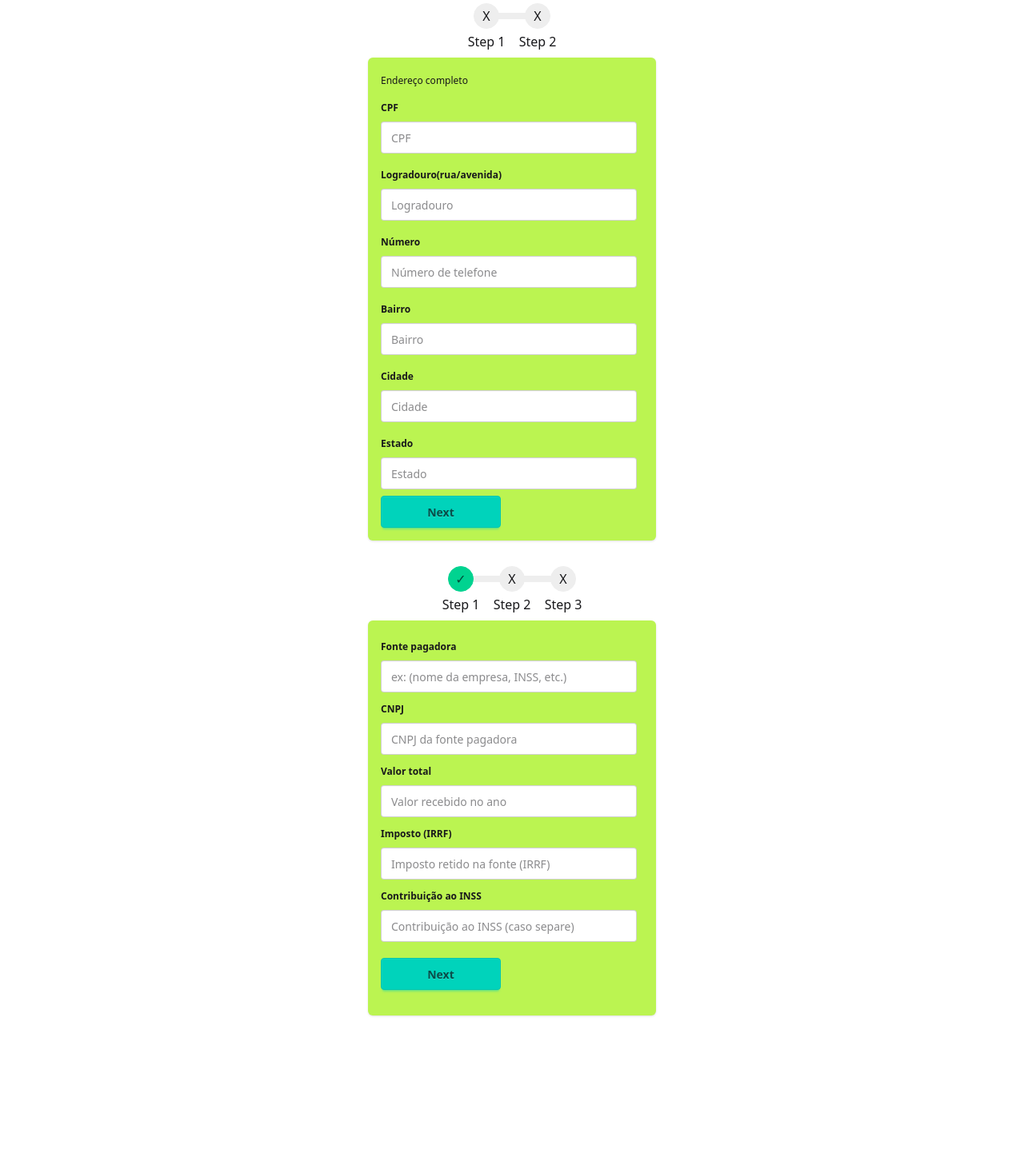
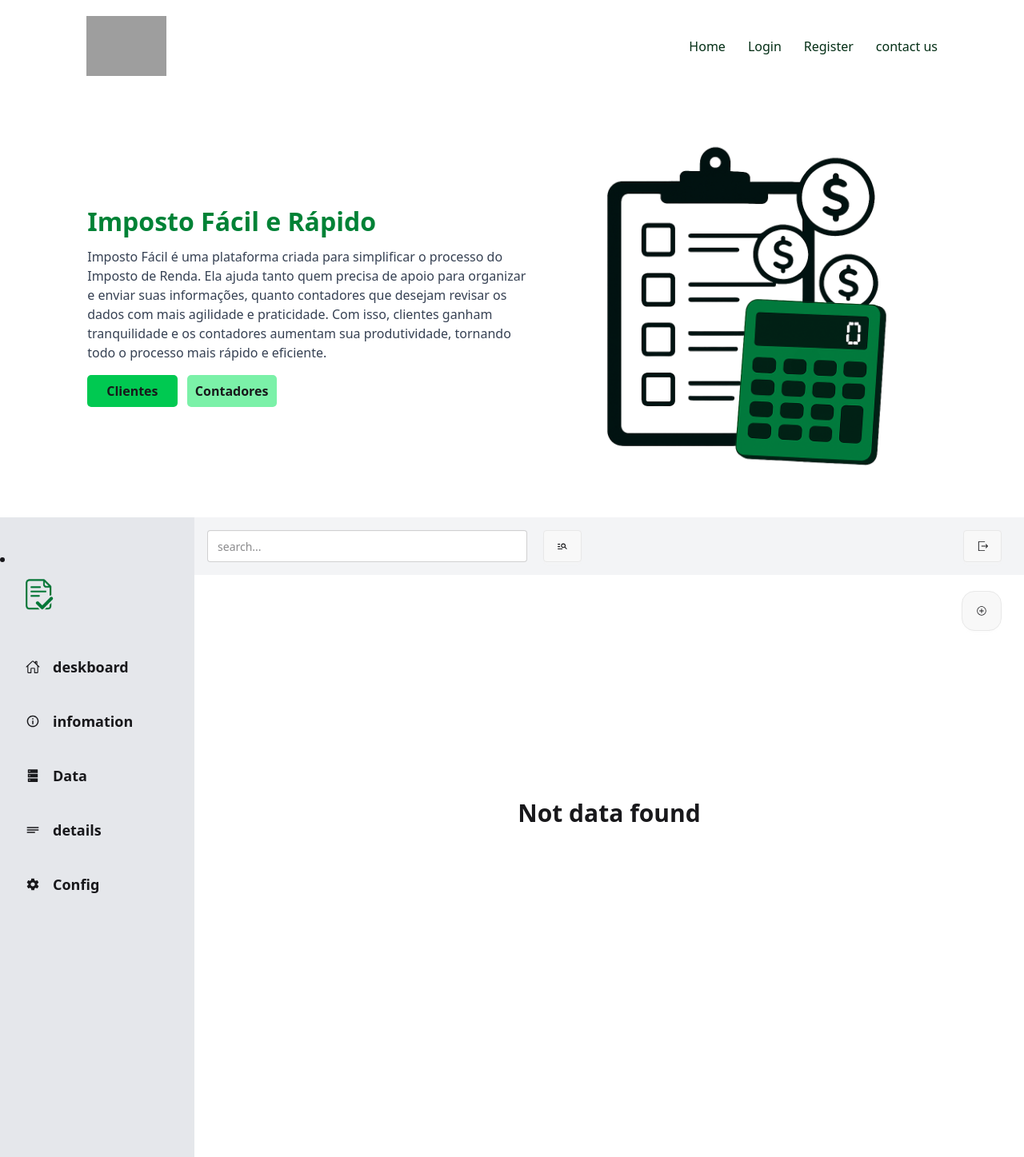
Before and after one commit to ItaloDev-Marcelo/imposto-descomplicado, a React (Vite) app: page / in a window 1280 px wide. Shown: the whole page at 80% size. Before the commit the page ends 1298 px from the top, so only its background shows below. Built offline with nearby package versions, Linux system fonts and the light colour scheme; grey boxes are pictures that could not be loaded.

Commit message:
terminando deskboard layout

```diff
--- a/package.json
+++ b/package.json
@@ -14,6 +14,7 @@
     "react": "^19.1.1",
     "react-dom": "^19.1.1",
     "react-hook-form": "^7.63.0",
+    "react-icons": "^5.5.0",
     "zod": "^4.1.11"
   },
   "devDependencies": {
--- a/src/App.tsx
+++ b/src/App.tsx
@@ -1,11 +1,9 @@
-
-import IncomeDataForm from "./Form/IncomeDataForm"
-import PersonalDataForm from "./Form/PersonalDataForm"
-
+import LoadingPage from "./layout/LoadingPage"
+import Deskboard from "./layout/Deskboard"
 function App() {
   return <>
-      <PersonalDataForm />
-      <IncomeDataForm />
+    <LoadingPage/>
+    <Deskboard/>
   </>
 }
 
--- a/src/Form/DeductionsDataForm.tsx
+++ b/src/Form/DeductionsDataForm.tsx
@@ -0,0 +1,9 @@
+import React from 'react'
+
+const DeductionsDataForm = () => {
+  return (
+    <div>DeductionsDataForm</div>
+  )
+}
+
+export default DeductionsDataForm
--- /dev/null
+++ b/src/Form/DeductionsForm/DeductionsDataForm.tsx
@@ -0,0 +1,84 @@
+import React from 'react'
+
+const DeductionsDataForm = () => {
+
+
+  const selectData = ['Saúde', 'Educação', 'Previdência', 'Dependente'];
+  const saudeSelector = ['consulta', 'hospital', 'plano de saúde'];
+  const saudeDados = [
+    {
+      id: 1,
+      label: 'Nome do prestador',
+      inputType: 'text',
+      placeholder: 'ex.: Dr. José, Unimed'
+    },
+    {
+      id: 2,
+      label: ' CNPJ/CPF do prestador',
+      inputType: 'text',
+      placeholder: 'ex.: CNPJ ou CPF '
+    },
+    {
+      id: 3,
+      label: 'Valor',
+      inputType: 'text',
+      placeholder: 'ex.: Valor pago'
+    }
+
+  ]
+  const educacaoSelector = ['escola', 'faculdade', 'curso técnico', 'pós-graduação'];
+  const educacaoDados = [
+    {
+      id: 4,
+      label: 'tipo de despesa',
+      inputType: 'text',
+      placeholder: 'ex.: ensino fundamental, faculdade, técnico'
+    },
+    {
+      id: 5,
+      label: 'Nome da instituição',
+      inputType: 'text',
+      placeholder: 'ex.: Escola Modelo, Universidade XPTO'
+    },
+    {
+      id: 6,
+      label: 'CNPJ da instituição',
+      inputType: 'text',
+      placeholder: 'ex.: 12.345.678/0001-99'
+    },
+    {
+      id: 7,
+      label: 'Valor',
+      inputType: 'text',
+      placeholder: 'ex.: Valor pago'
+    },
+  ]
+  const previdenciaSelect = ['salário', 'aposentadoria']
+  const previdenciadados = [
+    {
+      id: 8,
+      label: 'Tipo de contribuiçaõ',
+      inputType: 'text',
+      placeholder: 'Ex.: INSS ou PGBL'
+    },
+    {
+      id: 9,
+      label: 'CNPJ da entidade',
+      inputType: 'text',
+      placeholder: 'ex.: 12.345.678/0001-99'
+    },
+    {
+      id: 1,
+      label: 'Valor',
+      inputType: 'text',
+      placeholder: 'ex.: Valor pago'
+    }
+  ]
+
+
+  return (
+    <div>DeductionsDataForm</div>
+  )
+}
+
+export default DeductionsDataForm
--- a/src/Form/IncomeDataForm.tsx
+++ b/src/Form/IncomeDataForm.tsx
@@ -6,7 +6,7 @@ import { useState } from 'react'
 
 const IncomeDataForm = () => {
 
-    const [steps, setSteps] = useState(1)
+    const [steps, setSteps] = useState(0)
 
 
     const next = () => setSteps(steps + 1)
@@ -22,16 +22,16 @@ const IncomeDataForm = () => {
       </ul>
 
          {
-          steps == 1 ?
+          steps === 0 ?
           <CommunStepContainer>
         <IncomeDataFormStep1 next={next} />
+         </CommunStepContainer> : steps == 1 ?
+          <CommunStepContainer>
+        <IncomeDataFormStep2 next={next} />
          </CommunStepContainer> : steps == 2 ?
           <CommunStepContainer>
-        <IncomeDataFormStep2 next={next} />
-         </CommunStepContainer> : steps == 3 ?
-          <CommunStepContainer>
         <IncomeDataFormStep3 next={next} />
-         </CommunStepContainer> : null
+         </CommunStepContainer> : <div>fim</div>
          }
     </div>
   )
--- a/src/Form/PersonalForm/PersonalFormStep-2.tsx
+++ b/src/Form/PersonalForm/PersonalFormStep-2.tsx
@@ -3,6 +3,29 @@ import type { nextStepProps } from "../../types/form.types/nextStep.Props"
 import {personalDataForm1Step2 } from '../PersonalForm/Data/DataSteps'
 
 const PersonalDataFormStep2 = ({next}:nextStepProps) => {
+
+
+   const dependenteDados = [
+    {
+      id: 11,
+      label: 'Nome do dependente',
+      inputType: 'text',
+      placeholder: 'ex.: João da Silva'
+    },
+    {
+      id: 12,
+      label: 'CPF do dependente',
+      inputType: 'text',
+      placeholder: 'ex.: 123.456.789-00'
+    },
+    {
+      id: 13,
+      label: 'Valor da dedução',
+      inputType: 'number',
+      placeholder: 'ex.: 2275.08 (teto anual)'
+    }
+  ];
+
     return (
         <form>
             <fieldset className='fieldset'>
@@ -25,6 +48,8 @@ const PersonalDataFormStep2 = ({next}:nextStepProps) => {
                   <Input key={personalDataForm1Step2[5].id} label={personalDataForm1Step2[5].label}
                 placeholder={personalDataForm1Step2[5].placeholder} inputType={personalDataForm1Step2[5].inputType} />
 
+
+
             </fieldset>
 
                 <button type="button"  onClick={next} className="btn btn-accent w-[150px]">Next</button>
--- /dev/null
+++ b/src/layout/Deskboard.tsx
@@ -0,0 +1,46 @@
+import logo from '../assets/images/logo-removebg-preview.png'
+import { MdManageSearch } from "react-icons/md";
+import { RxExit } from "react-icons/rx";
+import { IoIosAddCircleOutline } from "react-icons/io";
+import { IoMdSettings } from "react-icons/io";
+import { CgDetailsMore } from "react-icons/cg";
+import { AiFillDatabase } from "react-icons/ai";
+import { IoMdInformationCircleOutline } from "react-icons/io";
+import { IoHomeOutline } from "react-icons/io5";
+
+const Deskboard = () => {
+  return (
+    <div className='flex flex-row'>
+        <aside className='flex flex-col w-75 bg-gray-200' >
+            <li className='mt-10 mb-5'><a href='#'><img src={logo}  alt='logo' className='w-25' /></a></li>
+           <nav className='flex flex-col gap-5 p-5.5  '>
+             <ul className='list-none flex flex-col gap-10 text-lg font-semibold ml-2.5'>
+              <li className='hover:text-green-300 transform-3d cursor-pointer flex flex-row items-center gap-4'> <IoHomeOutline /> deskboard</li>
+              <li className='hover:text-green-300 transform-3d cursor-pointer flex flex-row items-center gap-4'><IoMdInformationCircleOutline/> infomation</li>
+              <li className='hover:text-green-300 transform-3d cursor-pointer flex flex-row items-center gap-4'> < AiFillDatabase/> Data</li>
+              <li className='hover:text-green-300 transform-3d cursor-pointer flex flex-row items-center gap-4'><CgDetailsMore />  details</li>
+              <li className='hover:text-green-300 transform-3d cursor-pointer flex flex-row items-center gap-4'><IoMdSettings/> Config</li>
+             </ul>
+           </nav>
+        </aside>
+        <main className='flex flex-col w-full h-screen bg-white'>
+            <header className='bg-gray-100 p-4 flex flex-row justify-between items-center'>
+                 <form className='flex flex-row gap-5'>
+                    <input type='text' className='input w-100' placeholder='search...' />
+                    <button type='submit' className='btn'><MdManageSearch/> </button>
+                 </form>
+                 <div>
+                    <button className='btn text-1xl mr-3'><RxExit /></button>
+                 </div>
+            </header>
+            <section className='relative'>
+               <h2 className='text-center items-center mt-70 text-3xl font-bold'>Not data found</h2>
+               <button className='btn absolute right-7 top-5 btn-sucess rounded-2xl w-[50px] h-[50px]  '><IoIosAddCircleOutline/></button>
+            </section>
+
+        </main>
+    </div>
+  )
+}
+
+export default Deskboard
--- a/src/nav/Navbar.tsx
+++ b/src/nav/Navbar.tsx
@@ -6,9 +6,9 @@ const Navbar = () => {
         <a><img src={logo} alt='' className='w-[100px]'/></a>
         <ul className='flex flex-row gap-7 list-none font-medium' >
             <li className='text-green-950'>Home</li>
-            <li className='text-green-950'>Account</li>
-            <li className='text-green-950'>Client</li>
-            <li className='text-green-950'>Forms</li>
+            <li className='text-green-950'>Login</li>
+            <li className='text-green-950'>Register</li>
+            <li className='text-green-950'>contact us</li>
         </ul>
     </nav>
   )
```
Also changed, not shown: src/assets/images/logo-removebg-preview.png (added), 1 other file (tests, documents, lock files or other folders).
